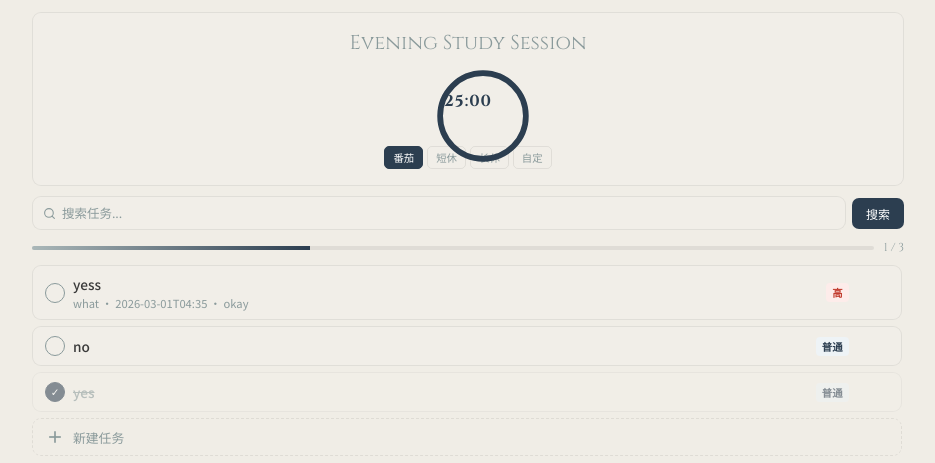
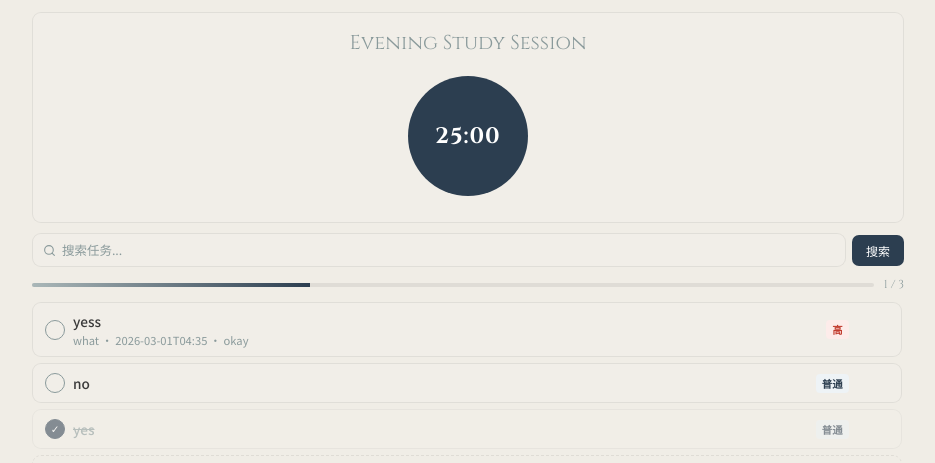
Before and after one commit to probabilityzero/todolist, a Flask app: page /2026-02-28 in a window 1280 px wide. Shown: the part 62-525 px from the top of the page, without its empty margins (172-1107 px from the left). Run offline with Flask 3, Linux system fonts and the light colour scheme; data comes from the database, SQL or seed files in the repository.

Commit message:
improved ui

```diff
--- a/templates/index.html
+++ b/templates/index.html
@@ -95,26 +95,40 @@
 
         .side-col{display:flex;flex-direction:column;gap:10px;}
 
-        .timer-card{background:var(--card);border:1px solid var(--border);border-radius:var(--radius);padding:16px;display:flex;flex-direction:column;align-items:center;gap:10px;}
+        .timer-card{background:var(--card);border:1px solid var(--border);border-radius:var(--radius);padding:16px;display:flex;flex-direction:column;align-items:center;gap:10px;position:relative;}
         .timer-label{font-size:.68rem;color:var(--muted);text-transform:uppercase;letter-spacing:1.5px;font-family:'Cinzel',serif;}
         .timer-display{font-family:'Cinzel',serif;font-size:2.6rem;color:var(--accent);letter-spacing:3px;line-height:1;}
-        .timer-sub{font-size:.65rem;color:var(--muted);}
         .timer-btns{display:none;gap:6px;}
         .timer-btn{background:none;border:1px solid var(--border);border-radius:6px;padding:5px 12px;cursor:pointer;font-size:.72rem;color:var(--text);font-family:inherit;transition:all .2s;}
         .timer-btn:hover{background:var(--accent);color:#fff;border-color:var(--accent);}
         .timer-btn.running{background:var(--accent);color:#fff;border-color:var(--accent);}
-        .timer-modes{display:flex;gap:4px;}
+        .timer-modes{display:flex;gap:6px;flex-direction:column;position:absolute;top:50%;transform:translateY(-50%);background:var(--panel);border:1px solid var(--border);padding:8px;border-radius:8px;box-shadow:0 6px 18px rgba(0,0,0,0.06);opacity:0;pointer-events:none;transition:opacity .12s,transform .12s}
+        .timer-card:hover .timer-modes{opacity:1;pointer-events:auto;transform:translateY(-50%) translateX(0)}
+        .timer-card.timer-active .timer-modes{opacity:0;pointer-events:none}
         .timer-mode{background:none;border:1px solid var(--border);border-radius:5px;padding:3px 8px;cursor:pointer;font-size:.65rem;color:var(--muted);font-family:inherit;transition:all .2s;}
         .timer-mode.active{background:var(--accent);color:#fff;border-color:var(--accent);}
-        .timer-ring{position:relative;width:70px;height:70px;}
-        .timer-ring svg{transform:rotate(-90deg);}
-        .ring-bg{fill:none;stroke:var(--border);stroke-width:4;}
-        .ring-fill{fill:none;stroke:var(--accent);stroke-width:4;stroke-linecap:round;transition:stroke-dashoffset .5s linear;}
-        .timer-ring-inner{position:absolute;inset:0;display:flex;flex-direction:column;align-items:center;justify-content:center;font-family:'Cinzel',serif;color:var(--accent);}
-        .timer-ring-inner #ring-text{font-size:1rem;letter-spacing:1px;font-weight:600}
-        .reset-icon{position:absolute;top:6px;right:6px;width:26px;height:26px;border-radius:50%;display:flex;align-items:center;justify-content:center;background:rgba(0,0,0,0.04);color:var(--muted);cursor:pointer;opacity:0;transform:scale(.92);transition:opacity .12s,transform .12s;pointer-events:none;font-weight:700}
-        .timer-ring.running .reset-icon{pointer-events:auto}
-        .timer-ring.running:hover .reset-icon{opacity:1;transform:scale(1)}
+        .timer-ring{position:relative;width:140px;height:140px;display:flex;align-items:center;justify-content:center;}
+        .timer-ring svg{transform:none;width:100%;height:100%;}
+        .ring-fill{fill:var(--accent);stroke:none;transition:transform .18s ease,box-shadow .18s ease;transform-origin:center;transform-box:fill-box}
+        .timer-ring.running .ring-fill{animation:ringPulse 1.2s ease-in-out infinite}
+        @keyframes ringPulse{0%{transform:scale(1)}50%{transform:scale(1.04)}100%{transform:scale(1)}}
+        .timer-ring-inner{position:absolute;inset:0;display:flex;flex-direction:column;align-items:center;justify-content:center;font-family:'Cinzel',serif;color:#fff}
+        .timer-ring-inner #ring-text{font-size:1.4rem;letter-spacing:1px;font-weight:700}
+        .timer-card.time-hidden .timer-ring-inner #ring-text{opacity:0}
+        .reset-icon{position:absolute;top:-10px;right:-10px;width:36px;height:36px;border-radius:50%;display:flex;align-items:center;justify-content:center;background:var(--accent);color:#fff;cursor:pointer;opacity:0;transform:translateY(-6px);transition:opacity .12s,transform .12s;pointer-events:none;font-weight:700;box-shadow:0 6px 18px rgba(44,62,80,.12)}
+        .timer-card:hover .reset-icon{opacity:1;transform:translateY(0);pointer-events:auto}
+        .timer-card.timer-active .reset-icon{opacity:1;pointer-events:auto}
+        .ring-tooltip{position:absolute;left:-200px;top:50%;transform:translateY(-50%);display:flex;align-items:center;gap:8px;background:var(--panel);border:1px solid var(--border);padding:6px 10px;border-radius:8px;color:var(--muted);box-shadow:0 6px 18px rgba(0,0,0,0.08);opacity:0;transition:opacity .12s,transform .12s;pointer-events:none}
+        .timer-card:hover .ring-tooltip{opacity:1;pointer-events:auto;transform:translateY(-50%) translateX(-6px)}
+        .ring-tooltip svg{width:16px;height:16px;flex-shrink:0;stroke:currentColor;fill:none;stroke-width:2}
+
+        .left-controls{position:absolute;left:-200px;top:calc(50% + 48px);transform:translateY(-50%);display:flex;flex-direction:column;gap:8px;align-items:flex-start;opacity:0;pointer-events:none;transition:opacity .12s,transform .12s}
+        .timer-card:hover .left-controls{opacity:1;pointer-events:auto;transform:translateY(-50%) translateX(-6px)}
+        .left-controls .ring-tooltip.control{display:flex;align-items:center;gap:8px;background:var(--panel);border:1px solid var(--border);padding:6px 10px;border-radius:8px;color:var(--muted);box-shadow:0 6px 18px rgba(0,0,0,0.08)}
+
+        .hide-time{position:absolute;top:36px;right:-6px;display:flex;align-items:center;gap:6px;background:transparent;color:var(--muted);opacity:0;pointer-events:none;transition:opacity .12s}
+        .hide-time input{width:14px;height:14px}
+        .timer-card:hover .hide-time{opacity:1;pointer-events:auto}
 
         .media-header{padding:8px 10px;border-bottom:1px solid var(--border);display:flex;align-items:center;justify-content:space-between;}
         .media-title{font-size:.72rem;color:var(--muted);font-family:'Cinzel',serif;}
@@ -217,13 +231,25 @@
 
         <div class="main-col">
             <div class="timer-card" id="timer-card">
-            <span style="font-size:1.25rem;color:var(--muted);font-family:'Cinzel',serif;">{{ session_title }}</span>
+                <span style="font-size:1.25rem;color:var(--muted);font-family:'Cinzel',serif;">{{ session_title }}</span>
                 <div class="timer-ring" id="timer-ring" onclick="onRingClick(event)">
-                    <svg width="100" height="100" viewBox="0 0 70 70">
-                        <circle class="ring-bg" cx="35" cy="35" r="30"></circle>
-                        <circle class="ring-fill" id="ring-fill" cx="35" cy="35" r="30" stroke-dasharray="188.5" stroke-dashoffset="0"></circle>
+                    <svg viewBox="0 0 140 140" preserveAspectRatio="xMidYMid meet">
+                        <circle class="ring-fill" id="ring-fill" cx="70" cy="70" r="60"></circle>
                     </svg>
-                    <div class="reset-icon" id="ring-reset" title="重置">✕</div>
+                    <div class="ring-tooltip" id="ring-tooltip">
+                        <svg viewBox="0 0 24 24" id="playpause-icon"><path d="M6 4l12 8-12 8V4z" /></svg>
+                        <span id="playpause-text">开始</span>
+                    </div>
+                    <div class="left-controls" id="left-controls">
+                        <div class="ring-tooltip control" id="ring-reset-left" title="重置">
+                            <svg viewBox="0 0 24 24"><path d="M18 6L6 18M6 6l12 12" stroke-linecap="round" stroke-linejoin="round"></path></svg>
+                            <span>重置</span>
+                        </div>
+                        <div class="ring-tooltip control" id="hide-time-left">
+                            <svg viewBox="0 0 24 24"><path d="M12 5v14" stroke-linecap="round" stroke-linejoin="round"></path></svg>
+                            <label style="display:flex;align-items:center;gap:8px;"><input type="checkbox" id="hide-time-checkbox-left"> 隐藏时间</label>
+                        </div>
+                    </div>
                     <div class="timer-ring-inner">
                         <div id="ring-text">25:00</div>
                     </div>
@@ -463,16 +489,17 @@
         var timerRunning=false;
         var displayEl=document.getElementById('ring-text');
         var startBtn=document.getElementById('timer-start');
-        var subEl=document.getElementById('timer-sub');
         var ringFill=document.getElementById('ring-fill');
         var timerRing=document.getElementById('timer-ring');
-        var ringReset=document.getElementById('ring-reset');
-        var circumference=188.5;
+        var timerCard=document.getElementById('timer-card');
+        var playpauseIcon=document.getElementById('playpause-icon');
+        var playpauseText=document.getElementById('playpause-text');
+        var ringResetLeft = document.getElementById('ring-reset-left');
+        var hideTimeCheckboxLeft = document.getElementById('hide-time-checkbox-left');
 
         function formatTime(s){var m=Math.floor(s/60),sec=s%60;return m.toString().padStart(2,'0')+':'+sec.toString().padStart(2,'0');}
         function updateRing(){
-            var pct=remaining/totalSeconds;
-            ringFill.style.strokeDashoffset=(circumference*(1-pct)).toFixed(2);
+            // no stroke-based ring anymore; keep this hook for future visuals
         }
         function renderTimer(){
             if(displayEl) displayEl.textContent = formatTime(remaining);
@@ -492,21 +519,24 @@
             }
             totalSeconds=timerModes[mode];
             remaining=totalSeconds;
-            subEl.textContent=timerLabels[mode];
             renderTimer();
         }
 
         function onRingClick(e){
             if(!e) return;
-            // if reset icon clicked, reset
-            if(e.target && (e.target.id==='ring-reset' || (e.target.closest && e.target.closest('#ring-reset')))){
+            // if left reset control clicked, reset
+            if(e.target && (e.target.id==='ring-reset-left' || (e.target.closest && e.target.closest('#ring-reset-left')))){
                 e.stopPropagation();
                 resetTimer();
                 return;
             }
             toggleTimer();
         }
-        if(ringReset){ ringReset.addEventListener('click', function(e){ e.stopPropagation(); resetTimer(); }); }
+        if(hideTimeCheckboxLeft){ hideTimeCheckboxLeft.addEventListener('change', function(){
+            if(hideTimeCheckboxLeft.checked) timerCard.classList.add('time-hidden');
+            else timerCard.classList.remove('time-hidden');
+        }); }
+        if(ringResetLeft){ ringResetLeft.addEventListener('click', function(e){ e.stopPropagation(); resetTimer(); }); }
 
         function toggleTimer(){
             if(timerRunning){
@@ -517,6 +547,9 @@
                 if(startBtn) startBtn.classList.remove('running');
                 if(startBtn) startBtn.textContent = '开始';
                 if(timerRing) timerRing.classList.remove('running');
+                if(timerCard) timerCard.classList.remove('timer-active');
+                if(playpauseIcon) playpauseIcon.innerHTML = '<path d="M6 4l12 8-12 8V4z" />';
+                if(playpauseText) playpauseText.textContent = '开始';
             }else{
                 // start
                 if(remaining <= 0) remaining = totalSeconds;
@@ -524,6 +557,9 @@
                 if(startBtn) startBtn.classList.add('running');
                 if(startBtn) startBtn.textContent = '暂停';
                 if(timerRing) timerRing.classList.add('running');
+                if(timerCard) timerCard.classList.add('timer-active');
+                if(playpauseIcon) playpauseIcon.innerHTML = '<path d="M6 4h4v16H6zM14 4h4v16h-4z" />';
+                if(playpauseText) playpauseText.textContent = '暂停';
                 timerInterval = setInterval(function(){
                     remaining -= 1;
                     if(remaining <= 0){
@@ -533,6 +569,9 @@
                         if(startBtn) startBtn.classList.remove('running');
                         if(startBtn) startBtn.textContent = '开始';
                         if(timerRing) timerRing.classList.remove('running');
+                        if(timerCard) timerCard.classList.remove('timer-active');
+                        if(playpauseIcon) playpauseIcon.innerHTML = '<path d="M6 4l12 8-12 8V4z" />';
+                        if(playpauseText) playpauseText.textContent = '开始';
                         remaining = 0;
                         renderTimer();
                         // timer finished: reset remaining to totalSeconds for next run
@@ -543,6 +582,22 @@
                 },1000);
             }
         }
+
+        function positionSideControls(){
+            var modesEl = document.querySelector('.timer-modes');
+            var leftCtrl = document.getElementById('left-controls');
+            if(!modesEl || !leftCtrl || !timerRing) return;
+            var gap = 14; // px gap from ring
+            // ensure measurements are available
+            var ringLeft = timerRing.offsetLeft;
+            var ringWidth = timerRing.offsetWidth;
+            var leftX = ringLeft - leftCtrl.offsetWidth - gap;
+            var rightX = ringLeft + ringWidth + gap;
+            leftCtrl.style.left = leftX + 'px';
+            modesEl.style.left = rightX + 'px';
+        }
+        window.addEventListener('resize', positionSideControls);
+        setTimeout(positionSideControls,50);
 
         function resetTimer(){
             clearInterval(timerInterval);
```
